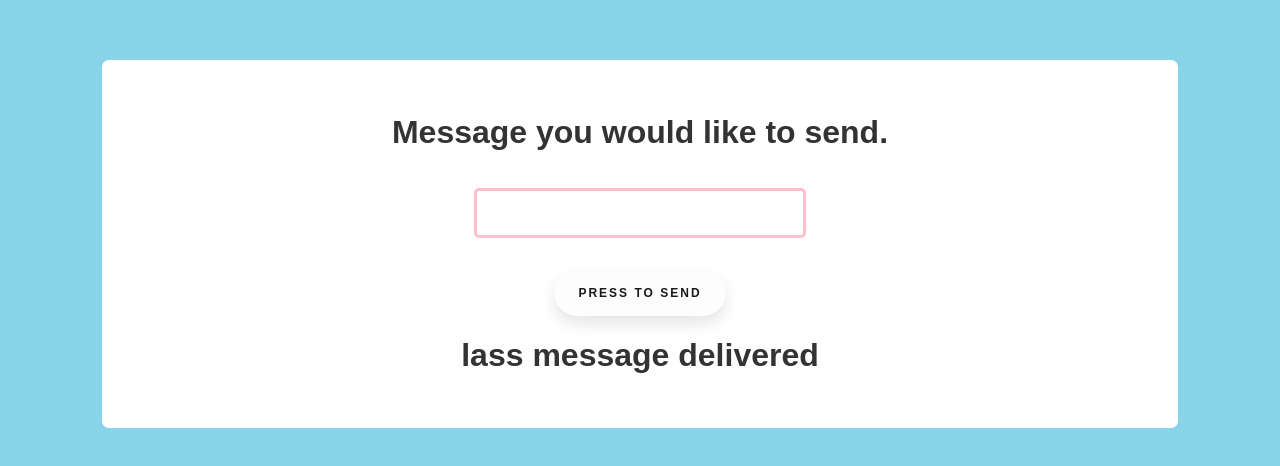
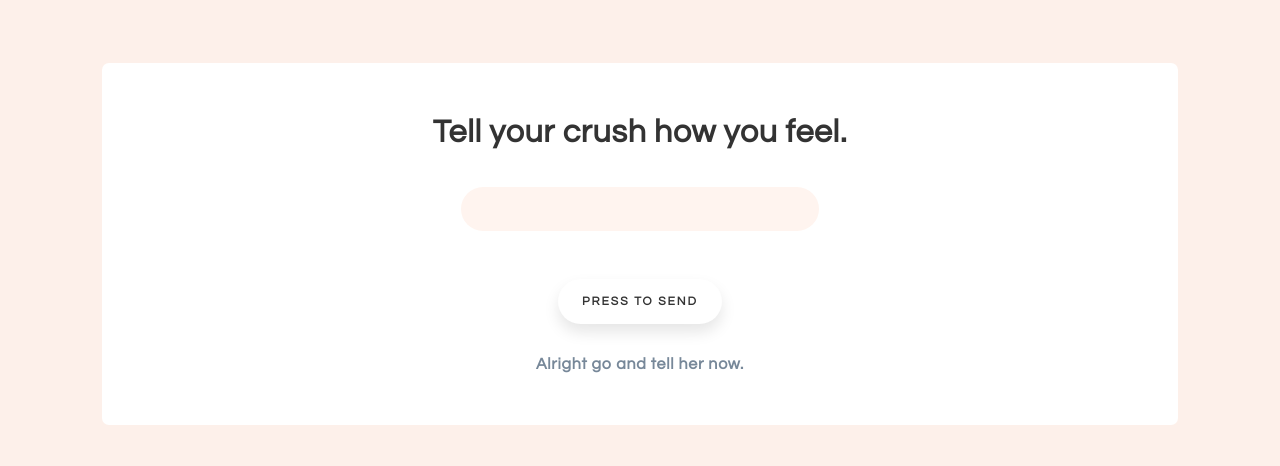
Before and after one commit to pimwiphach/pass-the-massage-project, a plain HTML site: page index.html in a window 1280 px wide. Shown: the part 164-630 px from the top of the page. Drawn offline with Linux system fonts and the light colour scheme.

Commit message:
edit font + style

```diff
--- a/index.html
+++ b/index.html
@@ -5,17 +5,21 @@
     <meta http-equiv="X-UA-Compatible" content="IE=edge" />
     <title>Page Title</title>
     <meta name="viewport" content="width=device-width, initial-scale=1" />
-    <link rel="stylesheet" type="text/css" media="screen" href="style.css" />
+    <link rel="stylesheet" type="text/css" media="screen" href="./style.css" />
+    <link
+      href="https://fonts.googleapis.com/css?family=Questrial"
+      rel="stylesheet"
+    />
   </head>
 
   <body>
-    <div class="containner">
-      <h1>Message you would like to send.</h1>
-      <input type="text" name="messageIn" />
+    <div class="container">
+      <h1>Tell your crush how you feel.</h1>
+      <input type="text" name="messageIn" id="messageIn" />
       <button type="button" id="sendBtn">Press to send</button>
-      <h1>lass message delivered</h1>
+      <h4>Alright go and tell her now.</h4>
       <h1 id="messageOut"></h1>
     </div>
-    <script src="main.js"></script>
+    <script src="./main.js"></script>
   </body>
 </html>
--- a/main.js
+++ b/main.js
@@ -0,0 +1,15 @@
+const sendBtn = document.querySelector("#sendBtn");
+const messageIn = document.querySelector("#messageIn");
+const messageOut = document.querySelector("#messageOut");
+
+sendBtn.addEventListener("click", sendMsg);
+
+function sendMsg() {
+  let content = messageIn.value;
+  if (content === "") {
+    alert("Please Enter Valid Value");
+  } else {
+    messageOut.innerHTML = content;
+    messageIn.value = "";
+  }
+}
--- a/style.css
+++ b/style.css
@@ -3,13 +3,14 @@ body {
   min-height: 100vh;
   align-items: center;
   display: flex;
-  background: #88d5e9;
+  background: #fdf0ea;
   color: #333;
-  font-family: "Nunito", sans-serif;
+  font-family: "Questrial", sans-serif;
   font-weight: 400;
+  letter-spacing: 0.75px;
 }
 
-.containner {
+.container {
   text-align: center;
   padding: 2rem;
   border-radius: 7px;
@@ -17,40 +18,44 @@ body {
   flex: 0 0 80%;
 }
 
+h4 {
+  color: lightslategray;
+}
+
 button {
   display: block;
-  font-family: "Nunito", sans-serif;
+  font-family: "Questrial", sans-serif;
   font-size: 12px;
   font-weight: bold;
   padding: 1rem 1.5rem;
   border: none;
   border-radius: 50px;
-  color: #191919;
-  background: rgb(253, 253, 253);
+  color: #333;
+  background: #fff;
   box-shadow: 0px 8px 15px rgba(0, 0, 0, 0.1);
   transition: all 0.3s ease 0s;
   text-transform: uppercase;
   letter-spacing: 2px;
   cursor: pointer;
   outline: none;
-  margin: 1rem auto;
+  margin: 2rem auto;
 }
 
 button:hover {
   opacity: 0.8;
   cursor: pointer;
-  background-color: #9272c2;
+  background-color: #fc6453;
   color: white;
   border: none;
 }
 
 input[type="text"] {
-  padding: 0.5rem;
+  padding: 0.5rem 1.5rem;
   margin: 1rem;
-  border-radius: 5px;
+  border-radius: 30px;
   font-size: 1.5rem;
-  border: 3px solid pink;
-  outline: none;
+  border: none;
+  background: rgb(255, 244, 239);
 }
 
 inout[type="text"]:focus {
```
